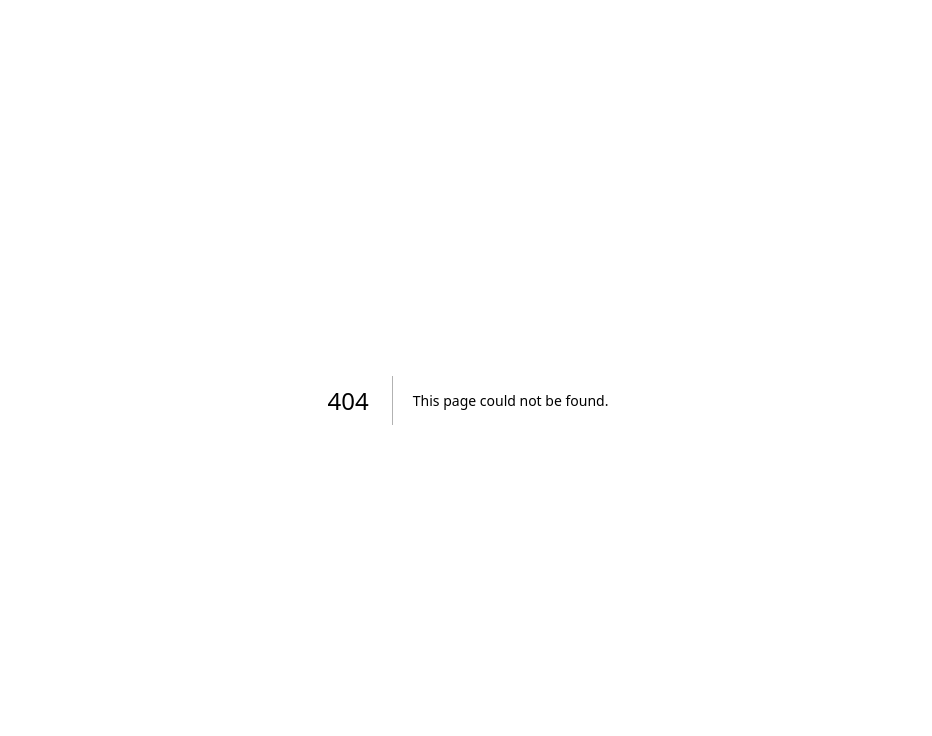
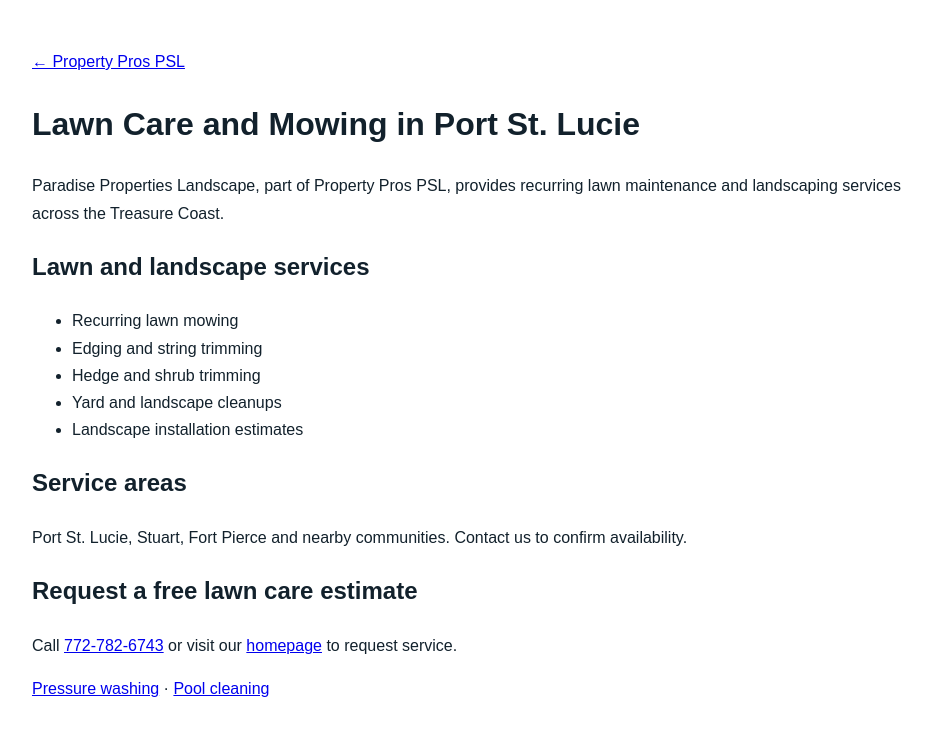
Before and after one commit to 76jodygotts-dotcom/property-pros-psl-portal, a Next.js app: page /lawn-care in a window 1280 px wide. Before the commit this address had no page. Shown: the top 736 px of the page, without its empty margins (172-1104 px from the left). Built offline with nearby package versions, Linux system fonts and the light colour scheme.

Commit message:
Add lawn care local SEO page

```diff
--- /dev/null
+++ b/app/lawn-care/page.jsx
@@ -0,0 +1,18 @@
+import Link from "next/link";
+export const metadata = {
+ title: "Lawn Care & Mowing in Port St. Lucie, FL",
+ description: "Paradise Properties Landscape by Property Pros PSL provides lawn mowing, edging, hedge trimming and yard cleanups in Port St. Lucie, Stuart and Fort Pierce.",
+ alternates: { canonical: "/lawn-care" }
+};
+export default function LawnCarePage() {
+ return <main style={{maxWidth:920,margin:"auto",padding:"48px 24px",fontFamily:"Arial, sans-serif",lineHeight:1.7}}>
+ <Link href="/">← Property Pros PSL</Link>
+ <h1>Lawn Care and Mowing in Port St. Lucie</h1>
+ <p>Paradise Properties Landscape, part of Property Pros PSL, provides recurring lawn maintenance and landscaping services across the Treasure Coast.</p>
+ <h2>Lawn and landscape services</h2>
+ <ul><li>Recurring lawn mowing</li><li>Edging and string trimming</li><li>Hedge and shrub trimming</li><li>Yard and landscape cleanups</li><li>Landscape installation estimates</li></ul>
+ <h2>Service areas</h2><p>Port St. Lucie, Stuart, Fort Pierce and nearby communities. Contact us to confirm availability.</p>
+ <h2>Request a free lawn care estimate</h2><p>Call <a href="tel:+17727826743">772-782-6743</a> or visit our <Link href="/">homepage</Link> to request service.</p>
+ <p><Link href="/pressure-washing">Pressure washing</Link> · <Link href="/pool-cleaning">Pool cleaning</Link></p>
+ </main>;
+}
```
